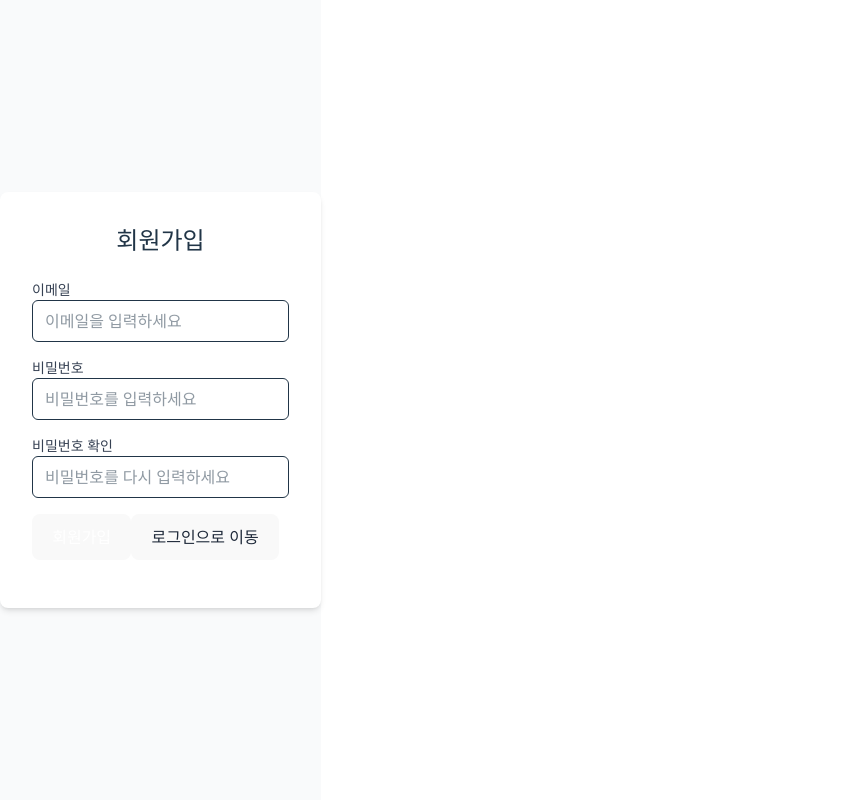
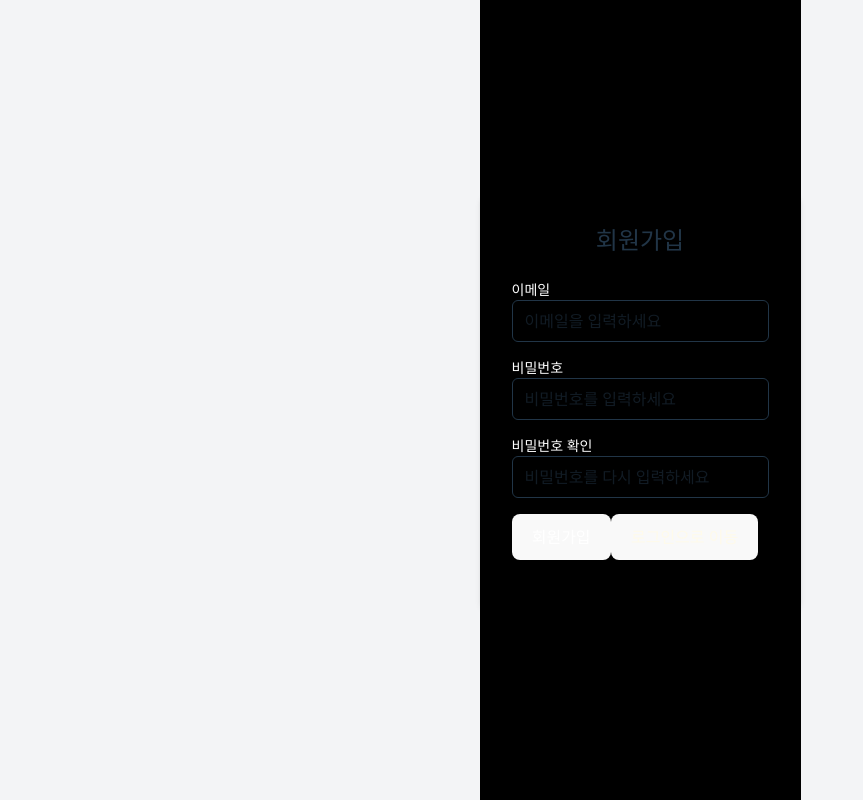
Before and after one commit to 9oormthon-FE-Study-Project/Movie_TeamA, a React (Vite) app: page / in a window 1280 px wide. Both pictures are taken after a click on the button "회원가입으로 이동". Shown: the whole page, without its empty margins (0-863 px from the left). Built offline with nearby package versions, Linux system fonts and the light colour scheme; no server answers.

Commit message:
feat:화면 위치 조정정

```diff
--- a/src/App.tsx
+++ b/src/App.tsx
@@ -9,7 +9,7 @@ const App: React.FC = () => {
   // 현재 페이지 상태: 로그인 또는 회원가입
   const [currentPage, setCurrentPage] = useState<'login' | 'signup'>('login');
   // Zustand에서 인증 상태 가져오기
-  const { user, isAuthenticated, logout } = useAuthStore();
+  const { user, isAuthenticated, login } = useAuthStore();
 
   console.log(import.meta.env.VITE_API_KEY);
 
@@ -18,13 +18,13 @@ const App: React.FC = () => {
     <div className="min-h-screen bg-gray-100">
       {isAuthenticated ? (
         <div className="flex items-center justify-center min-h-screen">
-          <div className="bg-white p-8 rounded-lg shadow-md min-h-screen text-center">
+          <div className="bg-black p-8 rounded-lg shadow-md min-h-screen text-center">
             <h2 className="text-2xl font-bold mb-4">환영, {user?.email}님!</h2>
-            <Button onClick={logout}>로그아웃</Button>
+            <Button onClick={login}>로그인</Button>
           </div>
         </div>
       ) : currentPage === 'login' ? (
-        <div className="flex items-center justify-center min-h-screen">
+        <div className="bg-white flex items-center justify-center min-h-screen">
           <LoginPage onSwitch={() => setCurrentPage('signup')} />
         </div>
       ) : (
--- a/src/components/AuthForm.tsx
+++ b/src/components/AuthForm.tsx
@@ -33,13 +33,13 @@ export const AuthForm: React.FC<AuthFormProps> = ({
     !isSignup || value === password || '비밀번호가 일치하지 않습니다';
 
   return (
-    <div className="min-h-screen flex items-center justify-center bg-gray-50">
-      <div className="bg-white p-8 rounded-lg shadow-md w-full max-w-md">
+    <div className="min-h-screen flex items-center justify-center bg-black">
+      <div className="bg-black p-8 rounded-lg shadow-md w-full max-w-md">
         <h2 className="text-2xl font-bold mb-6 text-center">{title}</h2>
         <div className="space-y-4">
           {/* 이메일 입력 필드 */}
           <div>
-            <label className="block text-sm font-medium text-gray-700">이메일</label>
+            <label className="block text-sm font-medium text-white">이메일</label>
             <Input
               type="email"
               required
@@ -55,7 +55,7 @@ export const AuthForm: React.FC<AuthFormProps> = ({
             {errors.email && <p className="text-red-500 text-sm">{errors.email.message}</p>}
           </div>
           <div>
-            <label className="block text-sm font-medium text-gray-700">비밀번호</label>
+            <label className="block text-sm font-medium text-white">비밀번호</label>
             <Input
               type="password"
               required
@@ -72,7 +72,7 @@ export const AuthForm: React.FC<AuthFormProps> = ({
           </div>
           {isSignup && (
             <div>
-              <label className="block text-sm font-medium text-gray-700">비밀번호 확인</label>
+              <label className="block text-sm font-medium text-white">비밀번호 확인</label>
               <Input
                 type="password"
                 required
@@ -91,7 +91,7 @@ export const AuthForm: React.FC<AuthFormProps> = ({
           </Button>
           {/* 페이지 전환 버튼 */}
           <Button variant="secondary" onClick={onSwitch}>
-            {isSignup ? '로그인으로 이동' : '회원가입으로 이동'}
+            <p className='text-amber-50'>{isSignup ? '로그인으로 이동' : '회원가입으로 이동'}</p>
           </Button>
         </div>
       </div>
--- a/src/index.css
+++ b/src/index.css
@@ -1,5 +1,8 @@
 @import "tailwindcss";
 
+#root{
+  width: 100%;
+}
 
 :root {
   font-family: system-ui, Avenir, Helvetica, Arial, sans-serif;
@@ -7,7 +10,7 @@
   font-weight: 400;
 
   color-scheme: light dark;
-  color: rgba(255, 255, 255, 0.87);
+  color: white;
   background-color: #242424;
 
   font-synthesis: none;
--- a/src/pages/SignupPage.tsx
+++ b/src/pages/SignupPage.tsx
@@ -24,6 +24,8 @@ export const SignupPage: React.FC<{ onSwitch: () => void }> = ({ onSwitch }) =>
   };
 
   return (
-    <AuthForm title="회원가입" isSignup onSubmit={handleSubmit} onSwitch={onSwitch} />
+    <div className="flex items-center justify-center min-h-screen bg-gray-100">
+      <AuthForm title="회원가입" isSignup onSubmit={handleSubmit} onSwitch={onSwitch} />
+    </div>
   );
 };
--- a/src/store/authStore.tsx
+++ b/src/store/authStore.tsx
@@ -5,12 +5,12 @@ interface AuthState {
   user: { email: string } | null;
   isAuthenticated: boolean;
   setUser: (user: { email: string } | null) => void;
-  logout: () => void;
+  login: () => void;
 }
 
 export const useAuthStore = create<AuthState>((set) => ({
   user: null,
   isAuthenticated: false,
   setUser: (user) => set({ user, isAuthenticated: !!user }),
-  logout: () => set({ user: null, isAuthenticated: false }),
+  login: () => set({ user: null, isAuthenticated: false }),
 }));
--- a/src/styles/tailwind.css
+++ b/src/styles/tailwind.css
@@ -1,2 +1,2 @@
 @import "tailwindcss/preflight";
-@tailwind utilities;
+@tailwind utilities
```
